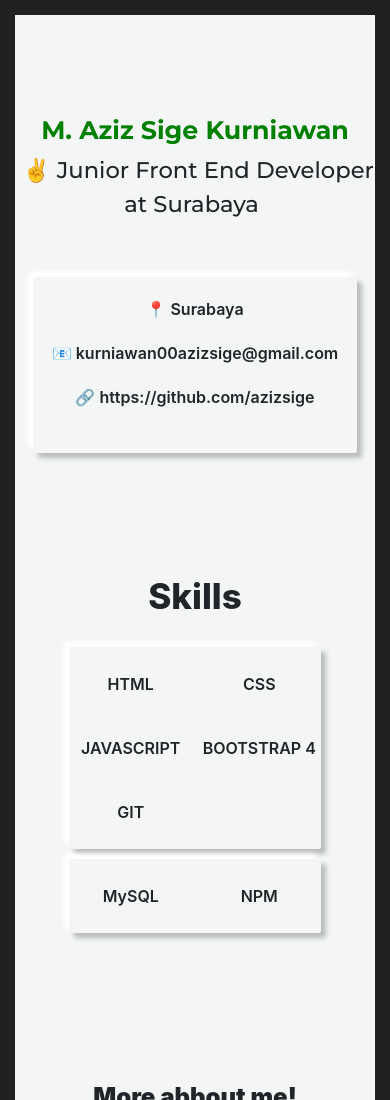
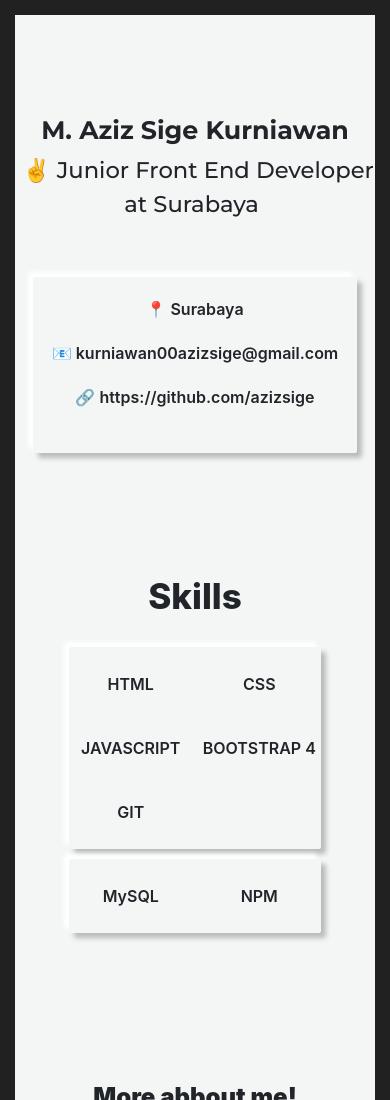
Before and after one commit to Azizsige/azizsige.github.io, a plain HTML site: page index.html in a window 390 px wide. Shown: the top 1100 px of the page. Drawn offline with nearby package versions, Linux system fonts and the light colour scheme.

Commit message:
Update style.css

```diff
--- a/code/style/style.css
+++ b/code/style/style.css
@@ -302,7 +302,7 @@ body {
   .text-name {
     font-size: 19pt !important;
     font-weight: bold !important;
-    color: green !important;
+    color: #212529 !important;
   }
 
   .text-me {
```
